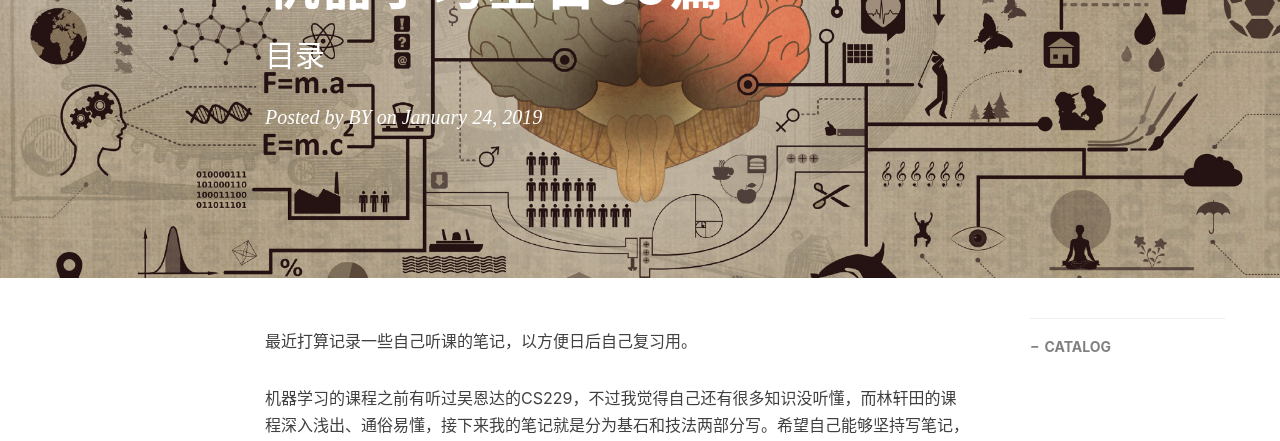
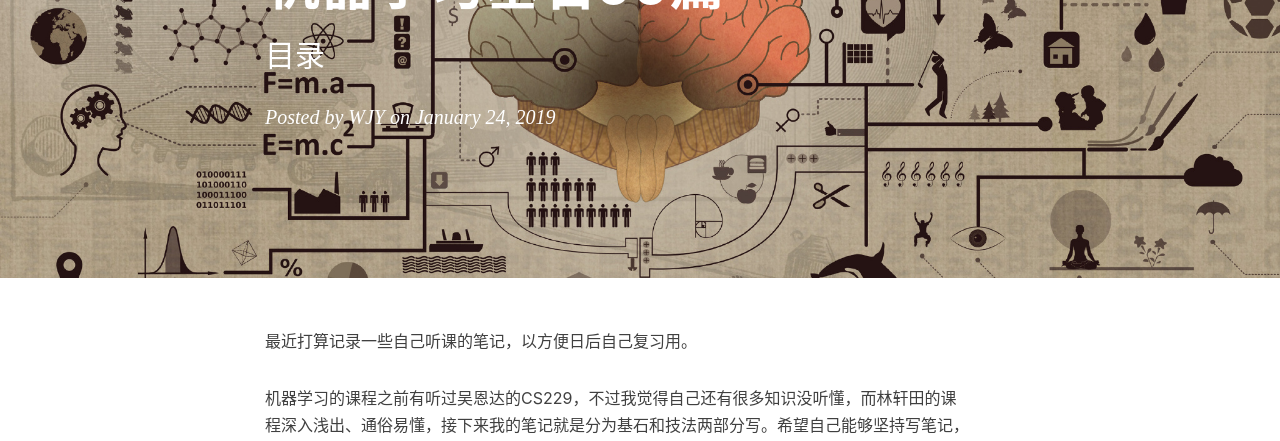
Before and after one commit to tkhajwjy/tkhajwjy.github.io, a Jekyll site: the page built from _posts/2019-01-24-机器学习基石.md, in a window 1280 px wide. Shown: the part 245-686 px from the top of the page. Built offline with Jekyll 4.4.1, drawn with Linux system fonts in a browser that asks for light colours; nearby versions of some CDN libraries; comment, search, counter and statistics services are not loaded.

Commit message:
Update 2019-01-24-机器学习基石.md

```diff
--- a/_posts/2019-01-24-机器学习基石.md
+++ b/_posts/2019-01-24-机器学习基石.md
@@ -3,9 +3,9 @@ layout:     post
 title:      机器学习基石00篇
 subtitle:   目录
 date:       2019-01-24
-author:     BY
+author:     WJY
 header-img: img/01.jpg
-catalog: true
+catalog: false
 tags:
     - 学习笔记
     - 机器学习基石
```
